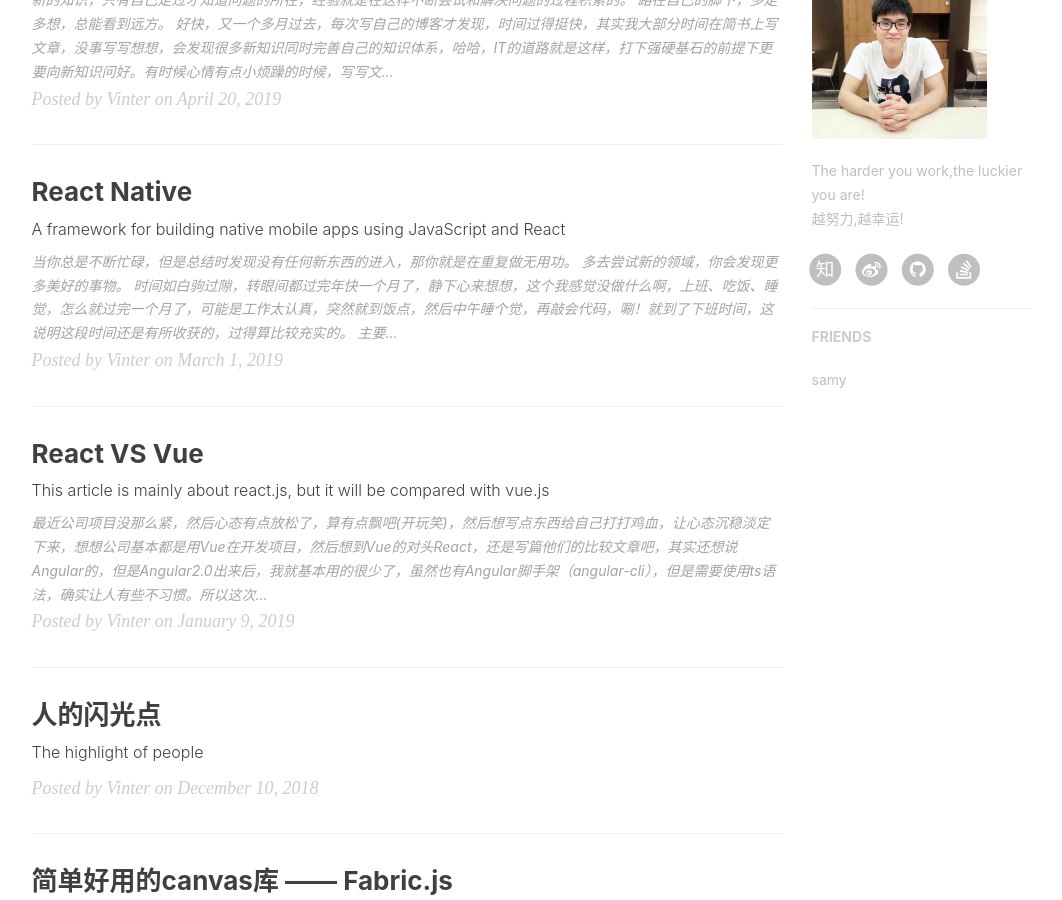
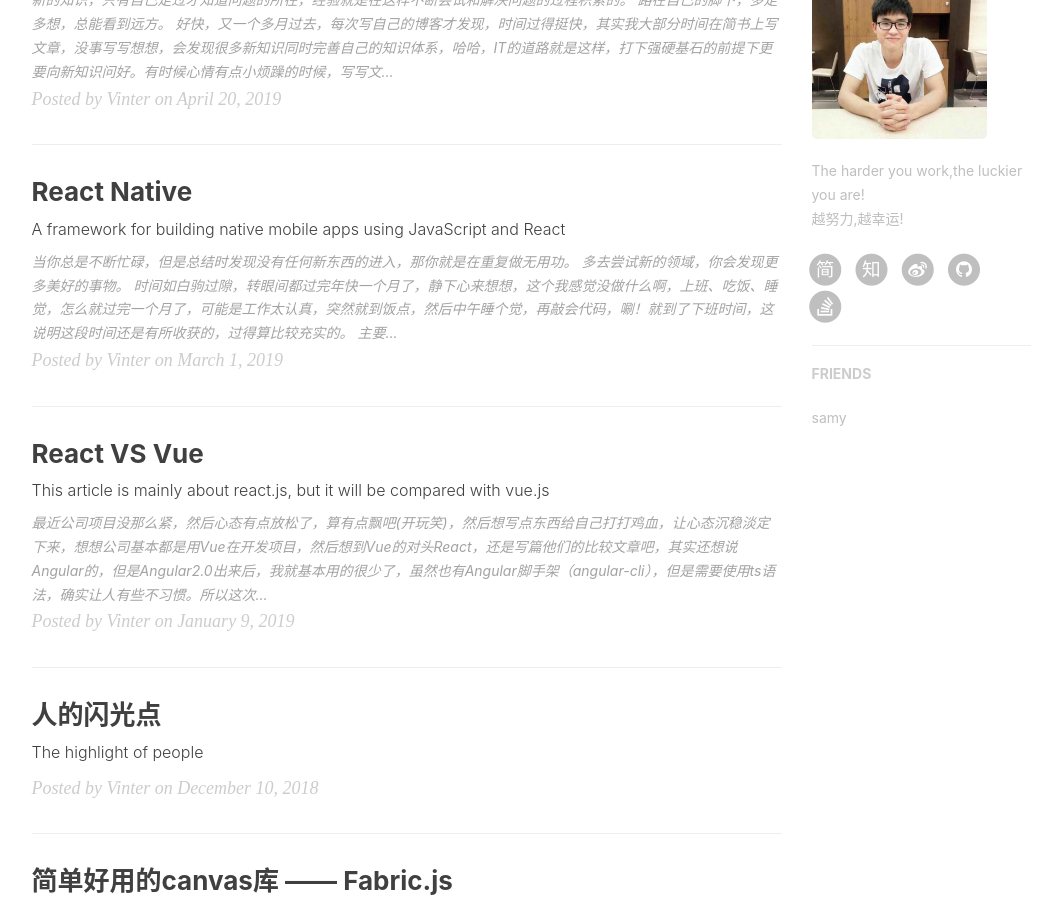
Before and after one commit to Xzwen/xzwenBlog.github.io, a Jekyll site: the page built from index.html, in a window 1280 px wide and 900 px high, scrolled down 554 px. Shown: the whole window, without its empty margins (136-1198 px from the left). Built offline with Jekyll 4.4.1, drawn with Linux system fonts in a browser that asks for light colours; nearby versions of some CDN libraries; the list of posts is cut into pages by our own code; comment, search, counter and statistics services are not loaded.

Commit message:
add jianshu address

```diff
--- a/_config.yml
+++ b/_config.yml
@@ -17,6 +17,7 @@
 zhihu_username:     vinterx
 github_username:    Xzwen
 stackoverflow_username: users/9417178/vinter
+jianshu_username: u/020b396f86e2
 # twitter_username:   huxpro
 #facebook_username:  huxpro
 #linkedin_username:  firstname-lastname-idxxxx
--- a/_includes/footer.html
+++ b/_includes/footer.html
@@ -26,6 +26,16 @@
                     {% endif %}
 
                     <!-- add Weibo, Zhihu by Hux, add target = "_blank" to <a> by Hux -->
+                    {% if site.jianshu_username %}
+                    <li>
+                        <a target="_blank" href="https://www.jianshu.com/{{ site.jianshu_username }}">
+                            <span class="fa-stack fa-lg">
+                                <i class="fa fa-circle fa-stack-2x"></i>
+                                <i class="fa  fa-stack-1x fa-inverse">简</i>
+                            </span>
+                        </a>
+                    </li>
+                    {% endif %}
                     {% if site.zhihu_username %}
                     <li>
                         <a target="_blank" href="https://www.zhihu.com/people/{{ site.zhihu_username }}">
--- a/_layouts/page.html
+++ b/_layouts/page.html
@@ -129,6 +129,16 @@
                                 </a>
                             </li>
                             {% endif %}
+                            {% if site.jianshu_username %}
+                            <li>
+                                <a target="_blank" href="https://www.jianshu.com/{{ site.jianshu_username }}">
+                                    <span class="fa-stack fa-lg">
+                                        <i class="fa fa-circle fa-stack-2x"></i>
+                                        <i class="fa  fa-stack-1x fa-inverse">简</i>
+                                    </span>
+                                </a>
+                            </li>
+                            {% endif %}
                             {% if site.zhihu_username %}
                             <li>
                                 <a target="_blank" href="https://www.zhihu.com/people/{{ site.zhihu_username }}">
```
